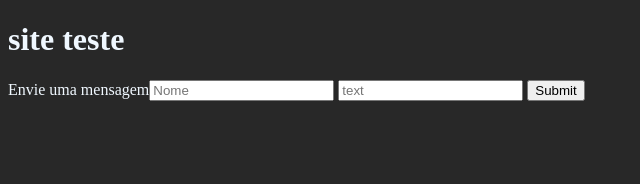
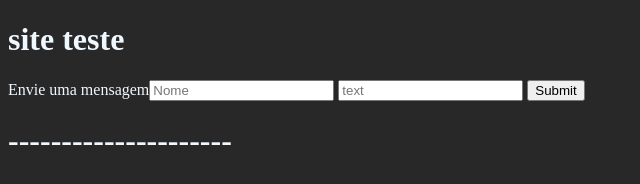
Before and after one commit to Marciokkkjjj/Portifolio, a plain HTML site: page index.html in a window 1280 px wide. Shown: the whole page, without its empty margins (0-640 px from the left). Drawn offline with Linux system fonts and the light colour scheme.

Commit message:
index.html

```diff
--- a/index.html
+++ b/index.html
@@ -15,6 +15,7 @@
         <input type="hidden" name="Created" value="x-sheetmonkey-current-date-time" />
         <input type="submit" value="Submit" />
       </form>
+    <h1>---------------------</h1>
 
 </body>
 </html>
```
